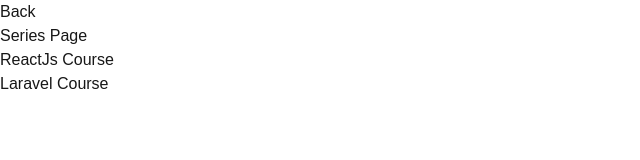
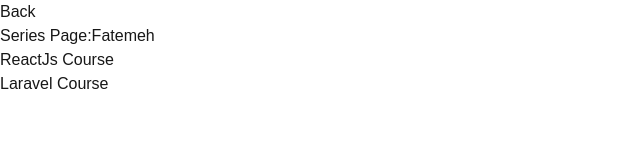
Before and after one commit to FHsm97/my-new-next-app, a Next.js app: page /series in a window 1280 px wide. Shown: the top 160 px of the page, without its empty margins (0-640 px from the left). Built offline with nearby package versions, Linux system fonts and the light colour scheme.

Commit message:
S2-E8-server and client component

```diff
--- a/src/app/series/page.tsx
+++ b/src/app/series/page.tsx
@@ -1,12 +1,17 @@
+'use client'
+
 import Link from "next/link";
+import { useState } from "react";
 
 
 export default function SeriesPage() {
 
+    const [name,setName]=useState('Fatemeh')
+
     return (
         <>
             <Link href="/">Back</Link>
-            <h1>Series Page</h1>
+            <h1>Series Page:{name}</h1>
             <ul>
                 <li>
                     <Link href="/series/reactjs-course">ReactJs Course</Link>
```
